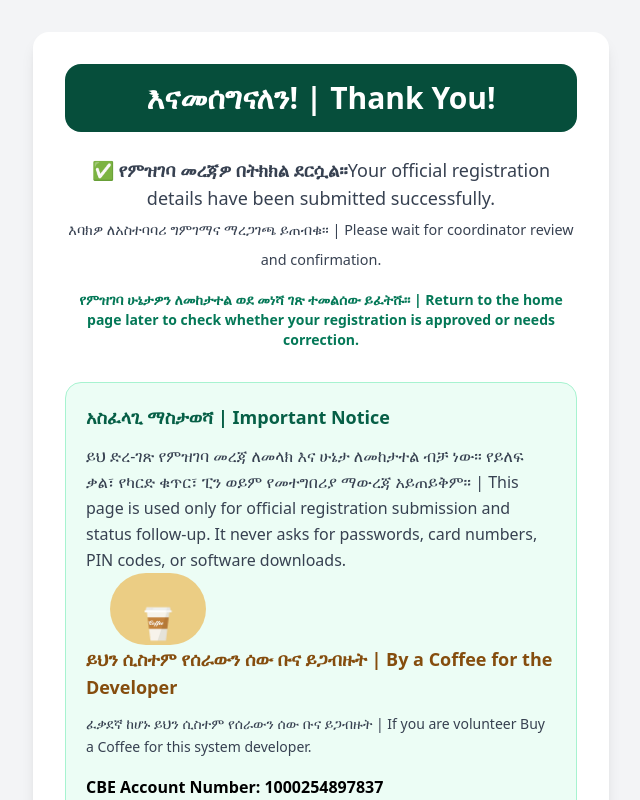
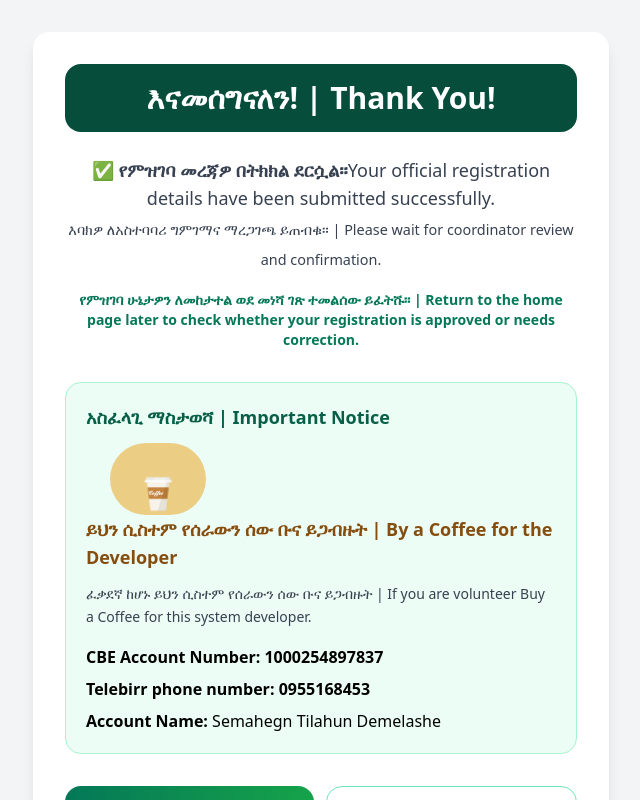
Before and after one commit to guzopayment/economyguzopayementproofsubmitting, a React (Vite) app: page /thank-you in a window 1280 px wide. Shown: the top 800 px of the page, without its empty margins (319-959 px from the left). Built offline with nearby package versions, Linux system fonts and the light colour scheme; no server answers.

Commit message:
update thank you page

```diff
--- a/src/pages/ThankYou.jsx
+++ b/src/pages/ThankYou.jsx
@@ -36,12 +36,12 @@
           <h3 className="font-extrabold text-emerald-800 text-lg mb-3">
             አስፈላጊ ማስታወሻ | Important Notice
           </h3>
-          <p className="text-extra-sm text-gray-700 leading-relaxed">
+          {/* <p className="text-extra-sm text-gray-700 leading-relaxed">
             ይህ ድረ-ገጽ የምዝገባ መረጃ ለመላክ እና ሁኔታ ለመከታተል ብቻ ነው። የይለፍ ቃል፣ የካርድ ቁጥር፣ ፒን
             ወይም የመተግበሪያ ማውረጃ አይጠይቅም። | This page is used only for official
             registration submission and status follow-up. It never asks for
             passwords, card numbers, PIN codes, or software downloads.
-          </p>
+          </p> */}
           <h3 className="font-extrabold text-yellow-800 text-lg mb-3">
             <img
               src={buyMeCoffee}
```
Also changed, not shown: 1 other file (tests, documents, lock files or other folders).
